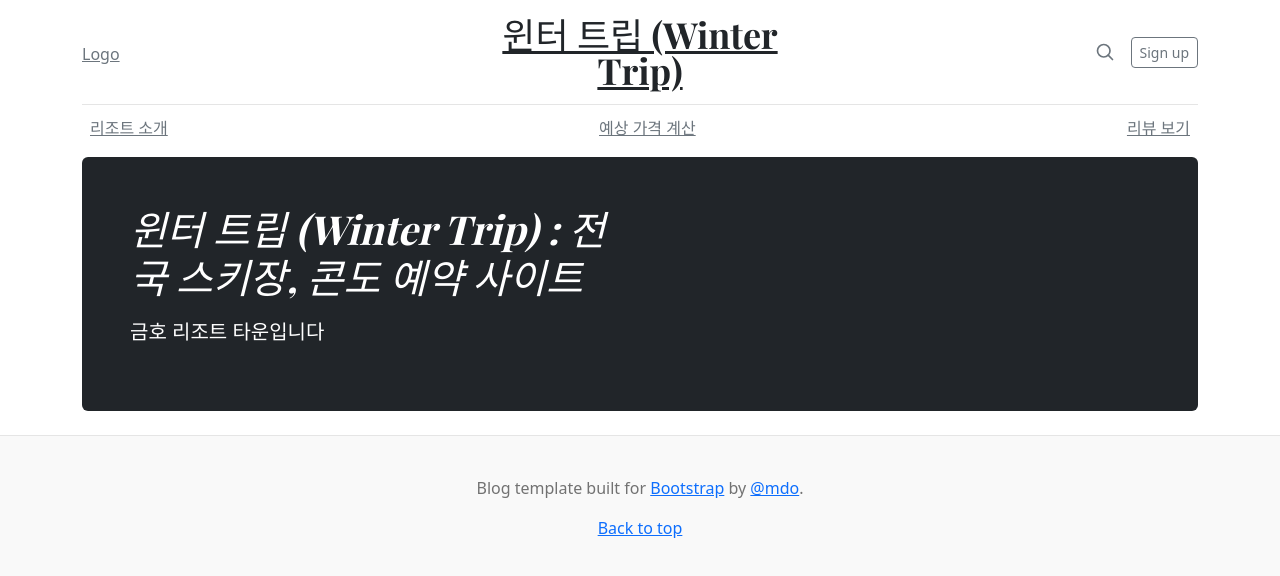
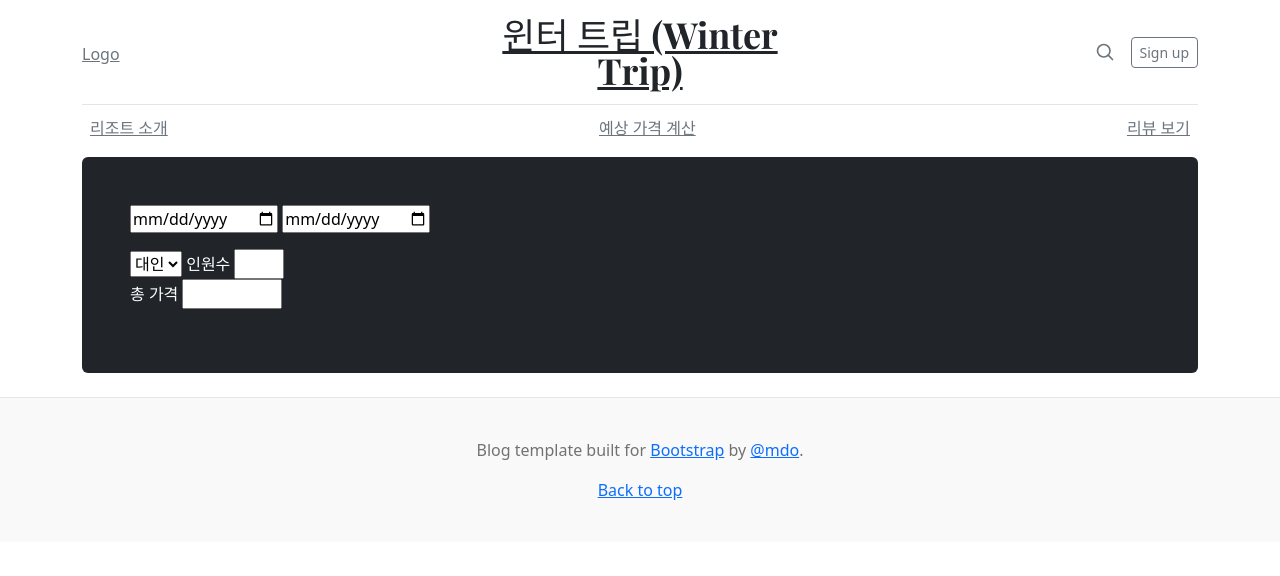
Before and after one commit to Damnun/web-programming-term-project, a plain HTML site: page index.html in a window 1280 px wide. Drawn offline with nearby package versions, Linux system fonts and the light colour scheme.

Commit message:
날짜 및 일원 선택

```diff
--- a/index.html
+++ b/index.html
@@ -104,8 +104,14 @@
 <main class="container">
   <div class="p-4 p-md-5 mb-4 rounded text-bg-dark">
     <div class="col-md-6 px-0">
-      <h1 class="display-8 fst-italic">윈터 트립 (Winter Trip) : 전국 스키장, 콘도 예약 사이트</h1>
-      <p class="lead my-3">금호 리조트 타운입니다<div class=""></div></p>
+      <p><input type="date">
+        <input type="date"></p>
+        <select name="state">
+          <option value="대인" selected="selected">대인</option>
+          <option value="소인">소인</option>
+      </select>
+      인원수 <input type="'number" style="text-align:center;width: 50px"><br>
+      <p>총 가격 <input type="'number" style="width: 100px;"><br></p>
     </div>
   </div>
 
```
